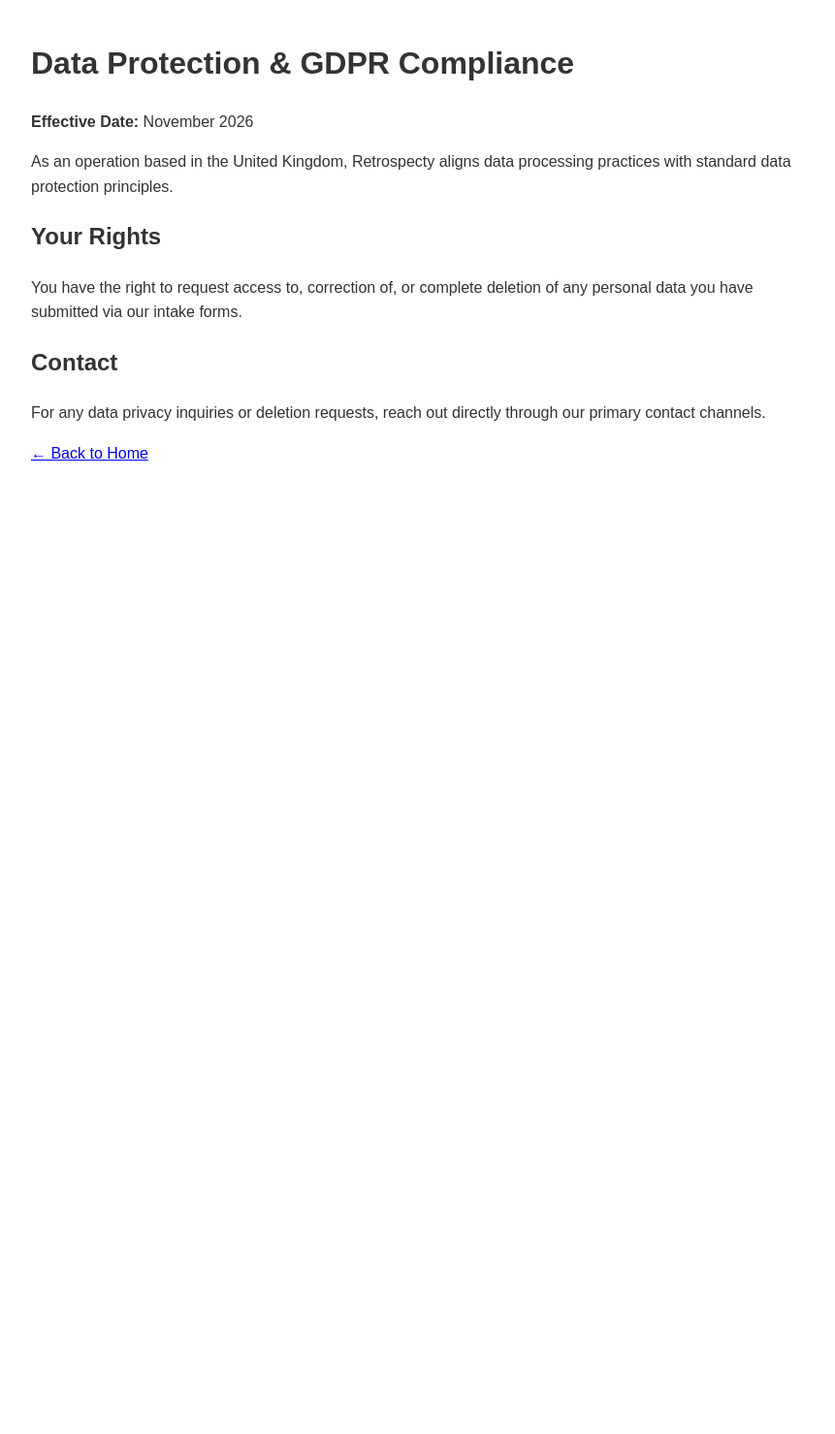
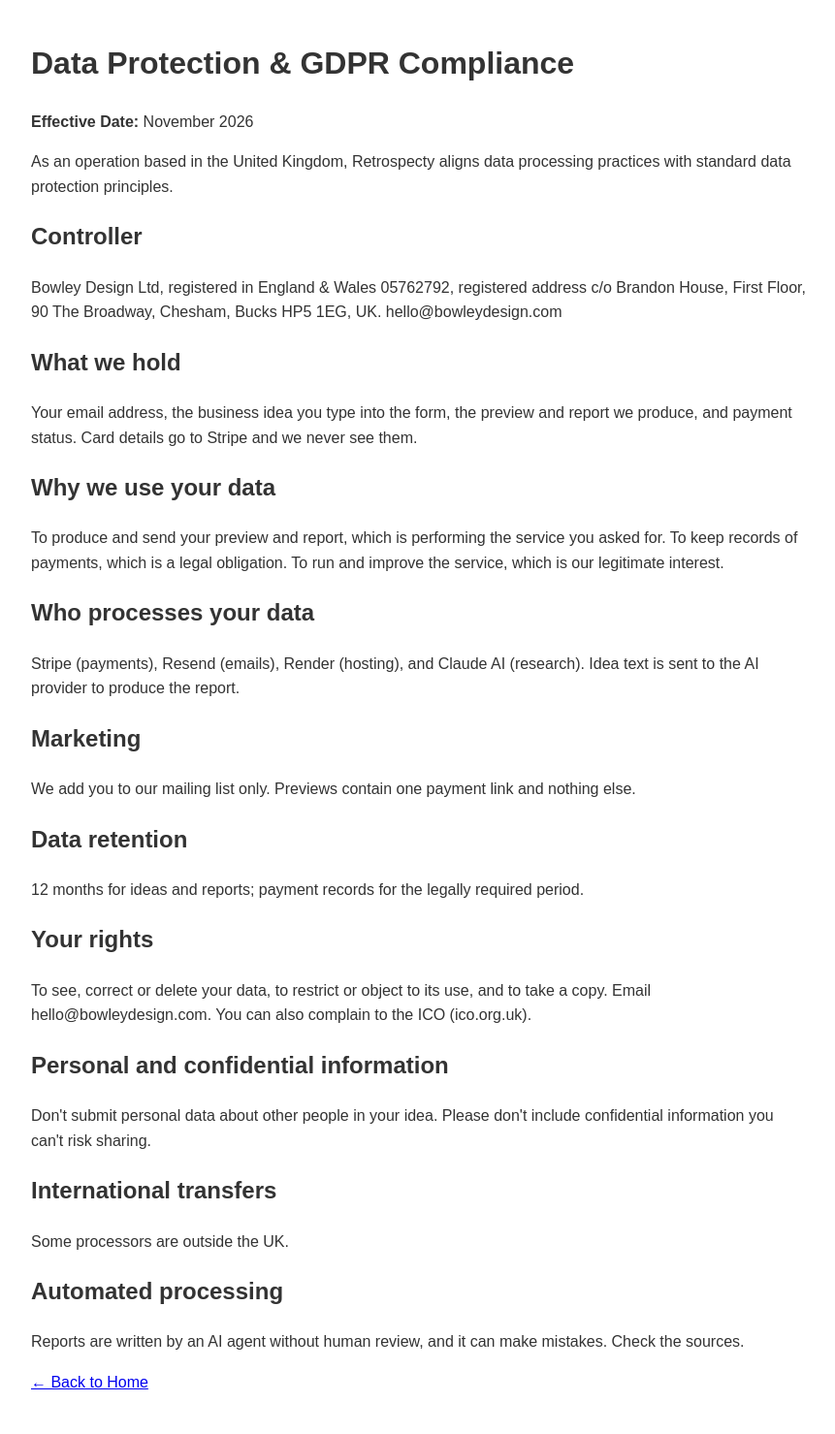
Before and after one commit to markbowley/retrospecty-portal, a FastAPI app: page /data-protection in a window 1280 px wide. Shown: the whole page at 97% size, without its empty margins (208-1069 px from the left). Before the commit the page ends 475 px from the top, so only its background shows below. Run offline with FastAPI, Linux system fonts and the light colour scheme.

Commit message:
Update data-protection.html

```diff
--- a/templates/data-protection.html
+++ b/templates/data-protection.html
@@ -5,11 +5,35 @@
         <p><strong>Effective Date:</strong> November 2026</p>
         <p>As an operation based in the United Kingdom, Retrospecty aligns data processing practices with standard data protection principles.</p>
 
-        <h2>Your Rights</h2>
-        <p>You have the right to request access to, correction of, or complete deletion of any personal data you have submitted via our intake forms.</p>
+            <h2>Controller</h2>
+            <p>Bowley Design Ltd, registered in England & Wales 05762792, registered address c/o Brandon House, First Floor, 90 The Broadway, Chesham, Bucks HP5 1EG, UK. hello@bowleydesign.com</p>
 
-        <h2>Contact</h2>
-        <p>For any data privacy inquiries or deletion requests, reach out directly through our primary contact channels.</p>
+            <h2>What we hold</h2>
+            <p>Your email address, the business idea you type into the form, the preview and report we produce, and payment status. Card details go to Stripe and we never see them.</p>
+
+            <h2>Why we use your data</h2>
+            <p>To produce and send your preview and report, which is performing the service you asked for. To keep records of payments, which is a legal obligation. To run and improve the service, which is our legitimate interest.</p>
+
+            <h2>Who processes your data</h2>
+            <p>Stripe (payments), Resend (emails), Render (hosting), and Claude AI (research). Idea text is sent to the AI provider to produce the report.</p>
+
+            <h2>Marketing</h2>
+            <p>We add you to our mailing list only. Previews contain one payment link and nothing else.</p>
+
+            <h2>Data retention</h2>
+            <p>12 months for ideas and reports; payment records for the legally required period.</p>
+
+            <h2>Your rights</h2>
+            <p>To see, correct or delete your data, to restrict or object to its use, and to take a copy. Email hello@bowleydesign.com. You can also complain to the ICO (ico.org.uk).</p>
+
+            <h2>Personal and confidential information</h2>
+            <p>Don't submit personal data about other people in your idea. Please don't include confidential information you can't risk sharing.</p>
+
+            <h2>International transfers</h2>
+            <p>Some processors are outside the UK. </p>
+
+            <h2>Automated processing</h2>
+            <p>Reports are written by an AI agent without human review, and it can make mistakes. Check the sources.</p>
 
         <p><a href="/">&larr; Back to Home</a></p>
     </body>
```
